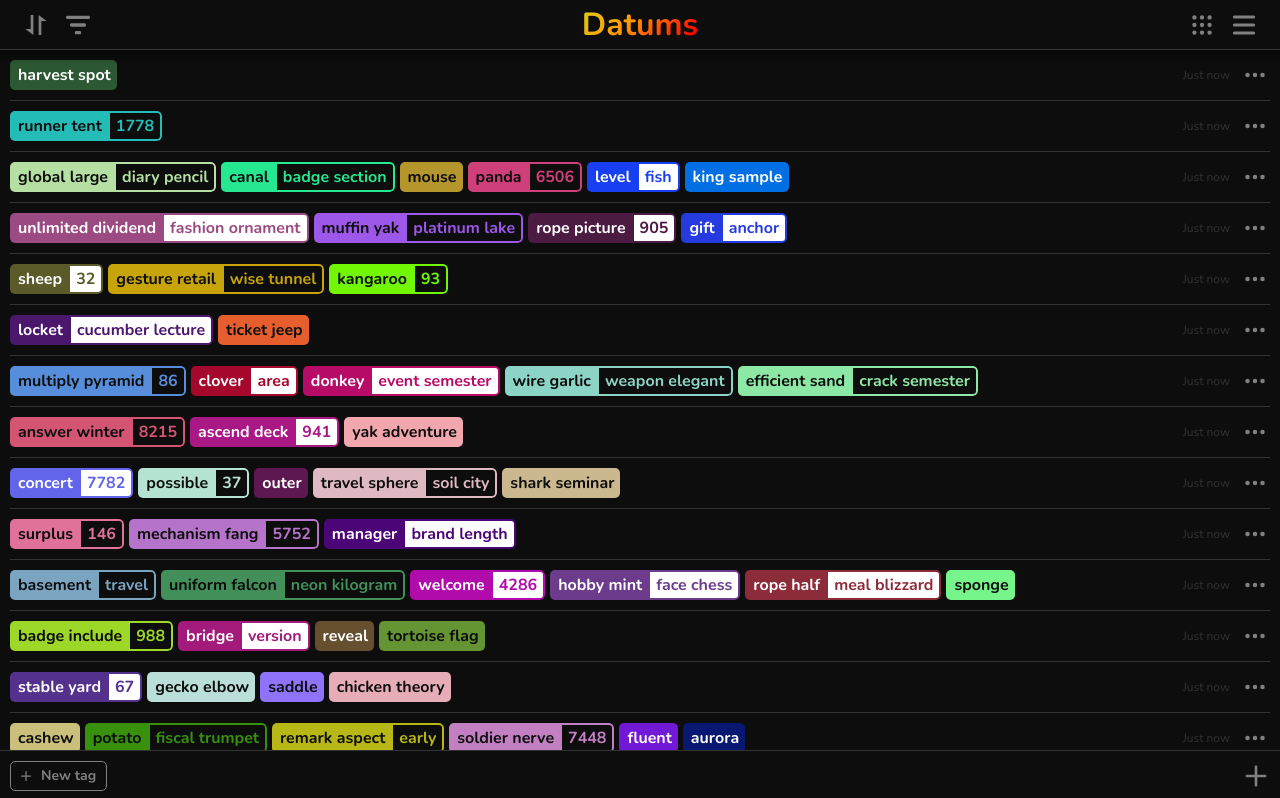
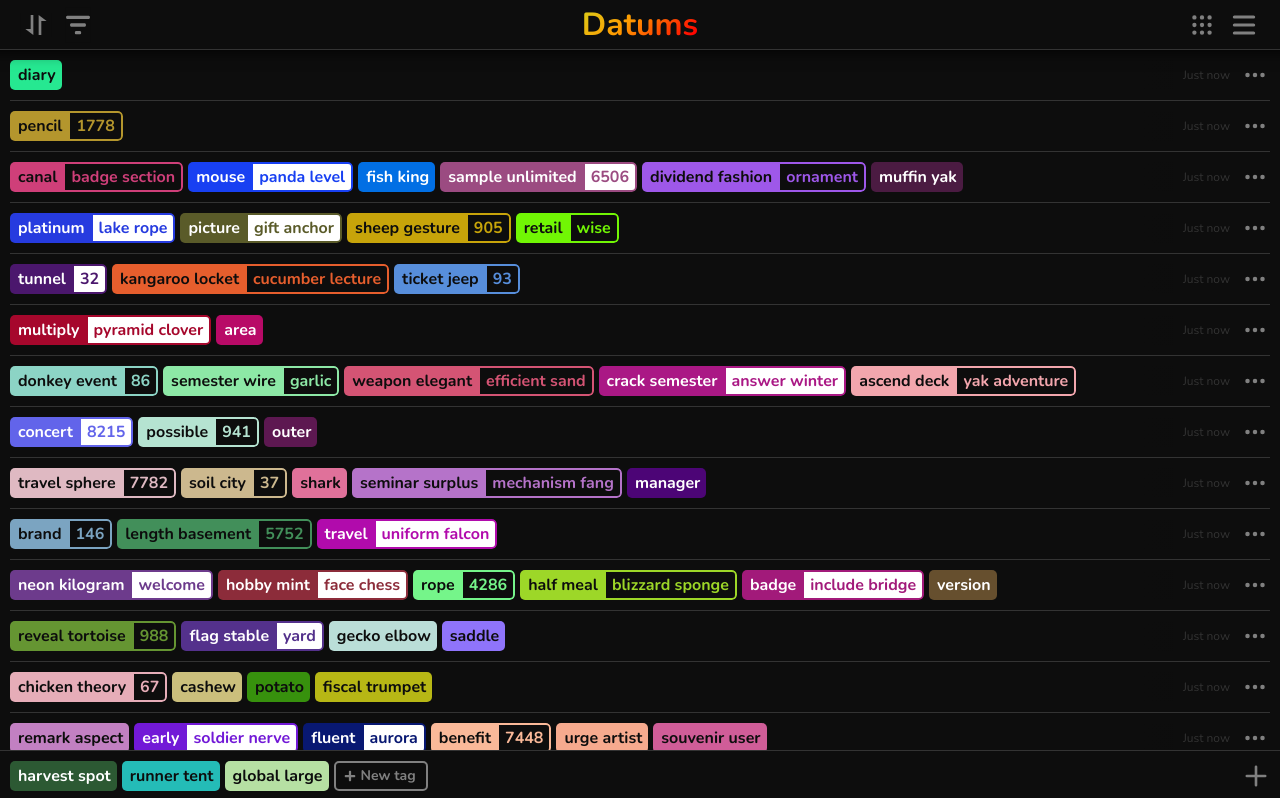
Before and after one commit to homaroco/datums, a Next.js app: page / in a window 1280 px wide. Shown: the top 798 px of the page. Built offline with nearby package versions, Linux system fonts and the light colour scheme.

Commit message:
Save state to show others

```diff
--- a/components/datum-bar.js
+++ b/components/datum-bar.js
@@ -1,7 +1,11 @@
+import { useState } from 'react'
 import styled from 'styled-components'
-import { BsPlus as AddDatumButtonIcon} from 'react-icons/bs'
+import { BsPlus as AddDatumButtonIcon } from 'react-icons/bs'
+import { FaPlus } from 'react-icons/fa'
 
 import Box from './box'
+import Tag from '../components/tag.js'
+import { getRandomTag } from '../utils/random.js'
 
 const InputBar = styled(Box)`
 	position: sticky;
@@ -11,15 +15,20 @@ const InputBar = styled(Box)`
 	justify-content: space-between;
 `
 
+const TagsContainer = styled(Box)`
+	display: inline-flex;
+	gap: 5px;
+	margin-left: 10px;
+`
+
 const TagInputButton = styled.button`
 	display: inline-flex;
 	position: relative;
 	align-items: center;
 	justify-content: center;
-	border: 1px solid grey;
+	border: 2px solid grey;
 	height: 30px;
 	border-radius: 5px;
-	margin-left: 10px;
 	color: grey;
 	font-family: Nunito;
 	font-weight: 700;
@@ -33,11 +42,13 @@ const TagInputButton = styled.button`
 	}
 `
 
-const TagInputButtonIcon = styled(AddDatumButtonIcon)`
+const TagInputButtonIcon = styled(FaPlus)`
 	/* padding: 10px; */
-	width: 20px;
-	height: 20px;
+	/* width: 20px;
+	height: 20px; */
 	margin-right: 5px;
+	margin-left: 3px;
+	font-size: 12px;
 `
 
 const TagInput = styled.input`
@@ -66,13 +77,34 @@ const AddDatumButton = styled.button`
 	aspect-ratio: 1 / 1;
 `
 
+const initTags = []
+for (let i = 0; i < 3; i++) {
+	initTags.push(getRandomTag({values: false}))
+}
+
 export default function DatumBar() {
+	const [state, setState] = useState({
+		tags: initTags,
+		input: '',
+		activeTag: null,
+	})
+
+	function convertButtonToInput() {
+		setState({
+			...state,
+			activeTag: null
+		})
+	}
+
 	return (
 		<InputBar>
-			<TagInputButton>
-				<TagInputButtonIcon />
-				New tag
-			</TagInputButton>
+			<TagsContainer>
+				{state.tags.map(t => <Tag key={t.id} {...t} />)}
+				<TagInputButton onClick={convertButtonToInput}>
+					<TagInputButtonIcon />
+					New tag
+				</TagInputButton>
+			</TagsContainer>
 			<AddDatumButton>
 				<AddDatumButtonIcon />
 			</AddDatumButton>
--- a/pages/index.js
+++ b/pages/index.js
@@ -13,7 +13,11 @@ import { getRandomTag } from '../utils/random.js'
 const DATUMS = 100
 const MAX_TAGS = 6
 
-const DatumList = styled.ul``
+const DatumList = styled.ul`
+&:last-child {
+  border-bottom: none;
+}
+`
 
 export async function getStaticProps() {
   let datums = []
--- a/utils/random.js
+++ b/utils/random.js
@@ -38,9 +38,11 @@ function getRandomTagValue() {
   return value
 }
 
-export function getRandomTag() {
+export function getRandomTag(
+  { values } = { values: true }
+) {
   const name = getRandomTagName()
-  const value = getRandomTagValue()
+  const value = values ? getRandomTagValue() : null
   const color = convertHslValuesToHexString(getRandomHslValues())
   const id = `${name}: ${value}, color: ${color}`
 	return { id, name, value, color }
```
